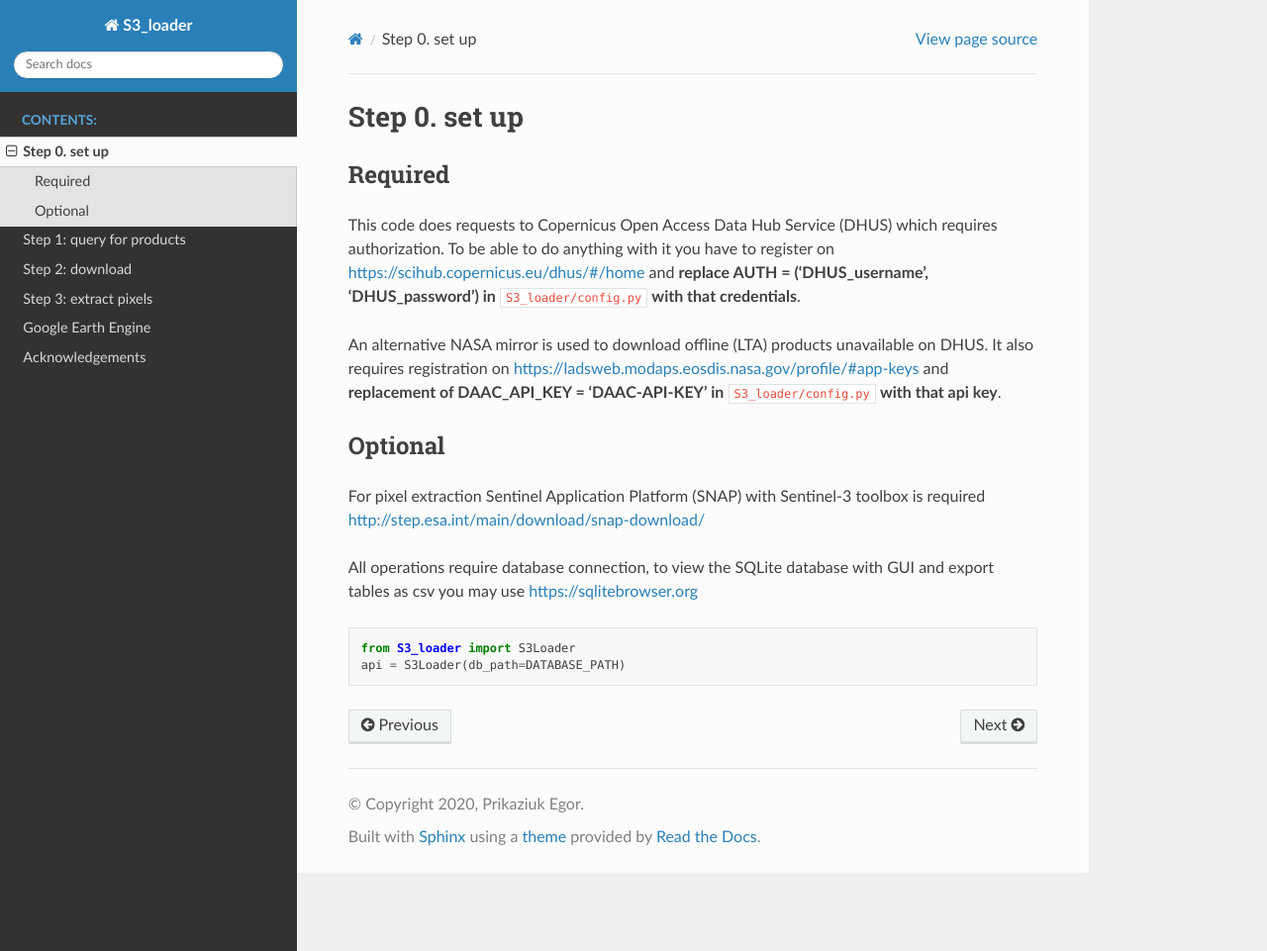
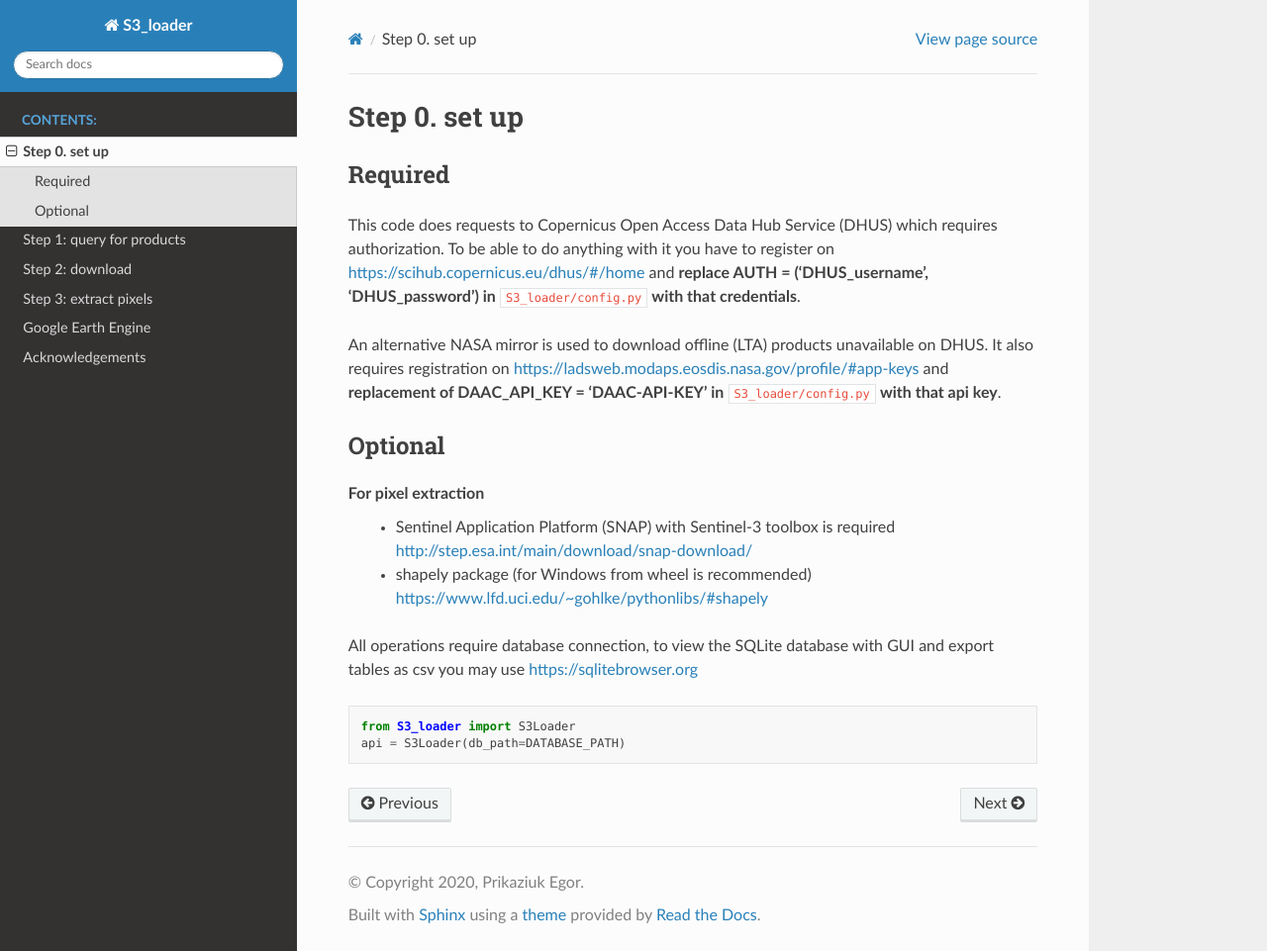
Before and after one commit to Prikaziuk/S3_loader, a Sphinx documentation site: the page built from docs/setup.rst, in a window 1280 px wide and 961 px high. Shown: the whole window at 99% size. Built offline with Sphinx 7.4.7 and the Read the Docs theme 2.0.0, drawn with Linux system fonts in a browser that asks for light colours.

Commit message:
shapely requirement added

```diff
--- a/docs/setup.rst
+++ b/docs/setup.rst
@@ -15,7 +15,9 @@ and **replacement of DAAC_API_KEY = 'DAAC-API-KEY' in** ``S3_loader/config.py``
 Optional
 ---------
 
-For pixel extraction Sentinel Application Platform (SNAP) with Sentinel-3 toolbox is required http://step.esa.int/main/download/snap-download/
+For pixel extraction
+    - Sentinel Application Platform (SNAP) with Sentinel-3 toolbox is required http://step.esa.int/main/download/snap-download/
+    - shapely package (for Windows from wheel is recommended) https://www.lfd.uci.edu/~gohlke/pythonlibs/#shapely
 
 All operations require database connection, to view the SQLite database with GUI and export tables as csv you may use https://sqlitebrowser.org
 
```
Also changed, not shown: Readme.md (+2 -0 lines), example.py (+8 -4 lines), 2 other files.
